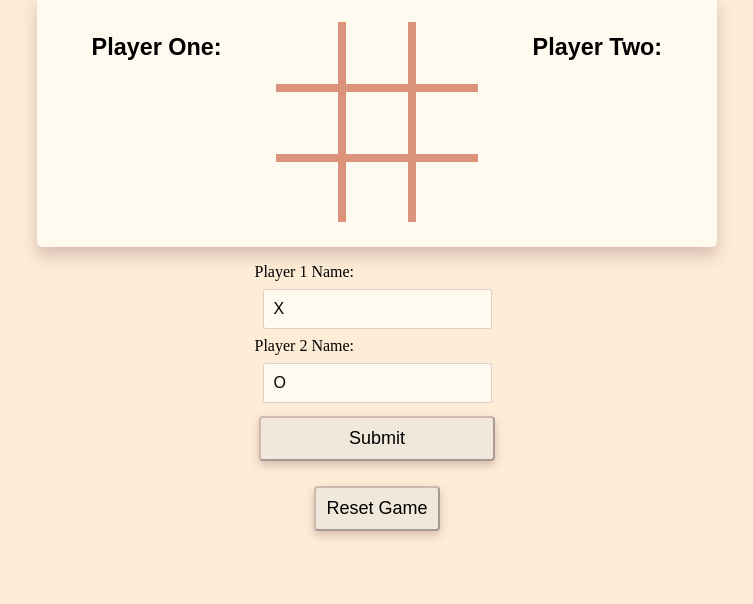
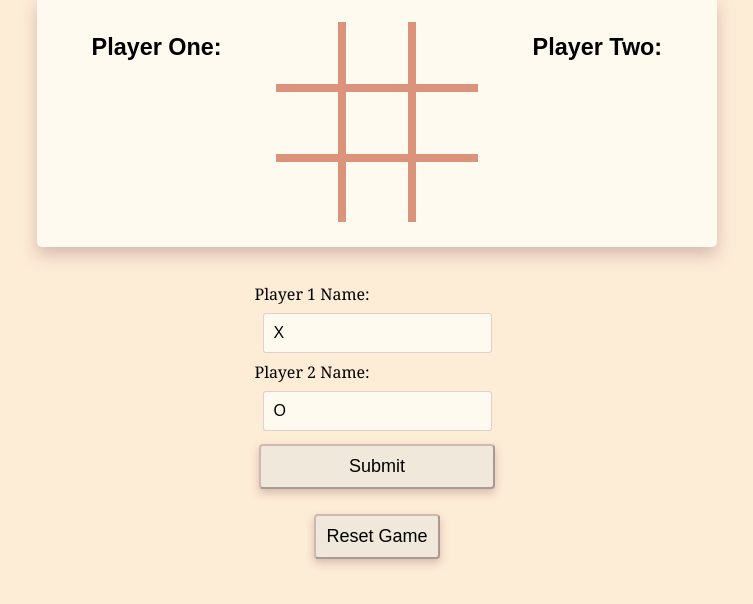
Before and after one commit to rachelfearon/tictactoe, a plain HTML site: page index.html in a window 1280 px wide. Shown: the part 110-714 px from the top of the page, without its empty margins (263-1016 px from the left). Drawn offline with Linux system fonts and the light colour scheme.

Commit message:
Input title styling

```diff
--- a/style.css
+++ b/style.css
@@ -43,6 +43,8 @@ h2 {
     display: flex;
     flex-direction: column;
     padding: 1em;
+    margin-top: 20px;
+    font-family: Georgia, 'Times New Roman', Times, serif;
 }
 
 .boardcontainer {
```
